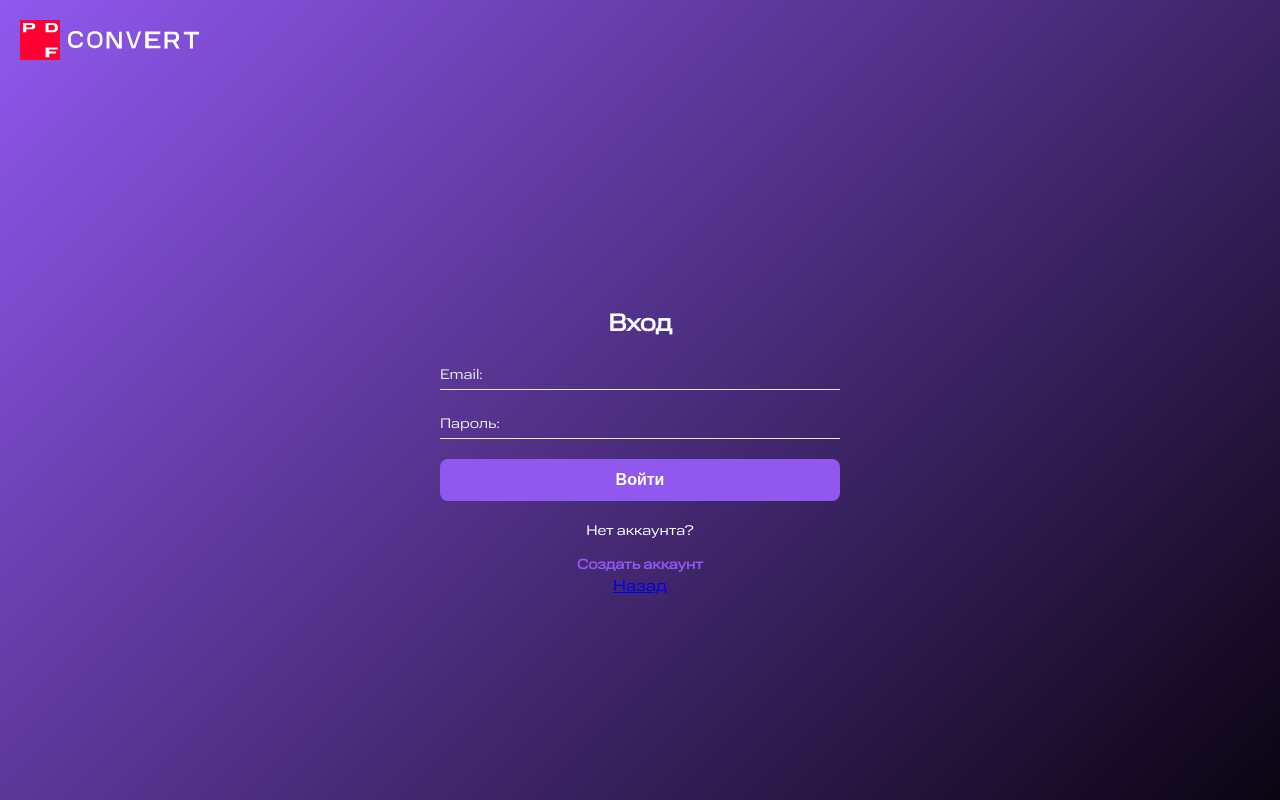
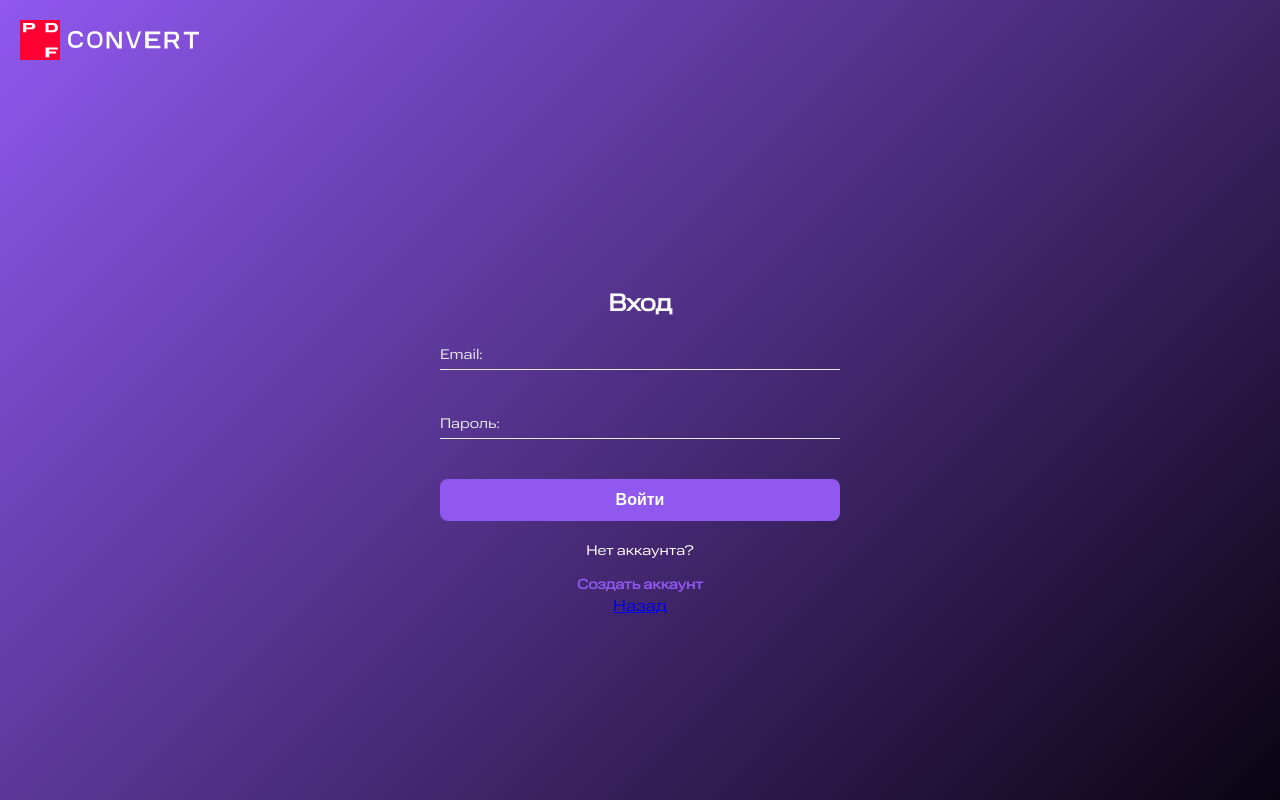
Before and after one commit to kvintosis/mts-front, a React (Vite) app in the folder mts-app/: page /login in a window 1280 px wide. Built offline with nearby package versions, Linux system fonts and the light colour scheme.

Commit message:
style complete ura pobeda tralalelo tralala

```diff
--- a/mts-app/src/pages/Login.jsx
+++ b/mts-app/src/pages/Login.jsx
@@ -63,26 +63,26 @@ function Login() {
             <h2>Вход</h2>
             <form onSubmit={handleSubmit} className="login__form">
                 <div className="login__form-group">
-                    <label htmlFor="email">Email:</label>
                     <input
                         type="email"
                         id="email"
                         value={email}
                         onChange={(e) => setEmail(e.target.value)}
-                        placeholder=" "
+                        placeholder=""
                         required
                         />
+                    <label htmlFor="email">Email:</label>
                 </div>
                 <div className="login__form-group">
-                    <label htmlFor="password">Пароль:</label>
                     <input
                     type="password"
                     id="password"
                     value={password}
                     onChange={(e) => setPassword(e.target.value)}
-                    placeholder=" "
+                    placeholder=""
                     required
                         />
+                    <label htmlFor="password">Пароль:</label>
                 </div>
                 {error && <p className="login__error-message">{error}</p>}
                 <button type="submit" className="login__button">Войти</button>
--- a/mts-app/src/styles/blocks/login.less
+++ b/mts-app/src/styles/blocks/login.less
@@ -34,7 +34,7 @@ body{
 
 &__form-group {
     position: relative;
-    margin-bottom: 20px;
+    margin-bottom: 40px;
 
     label {
         position: absolute;
```
